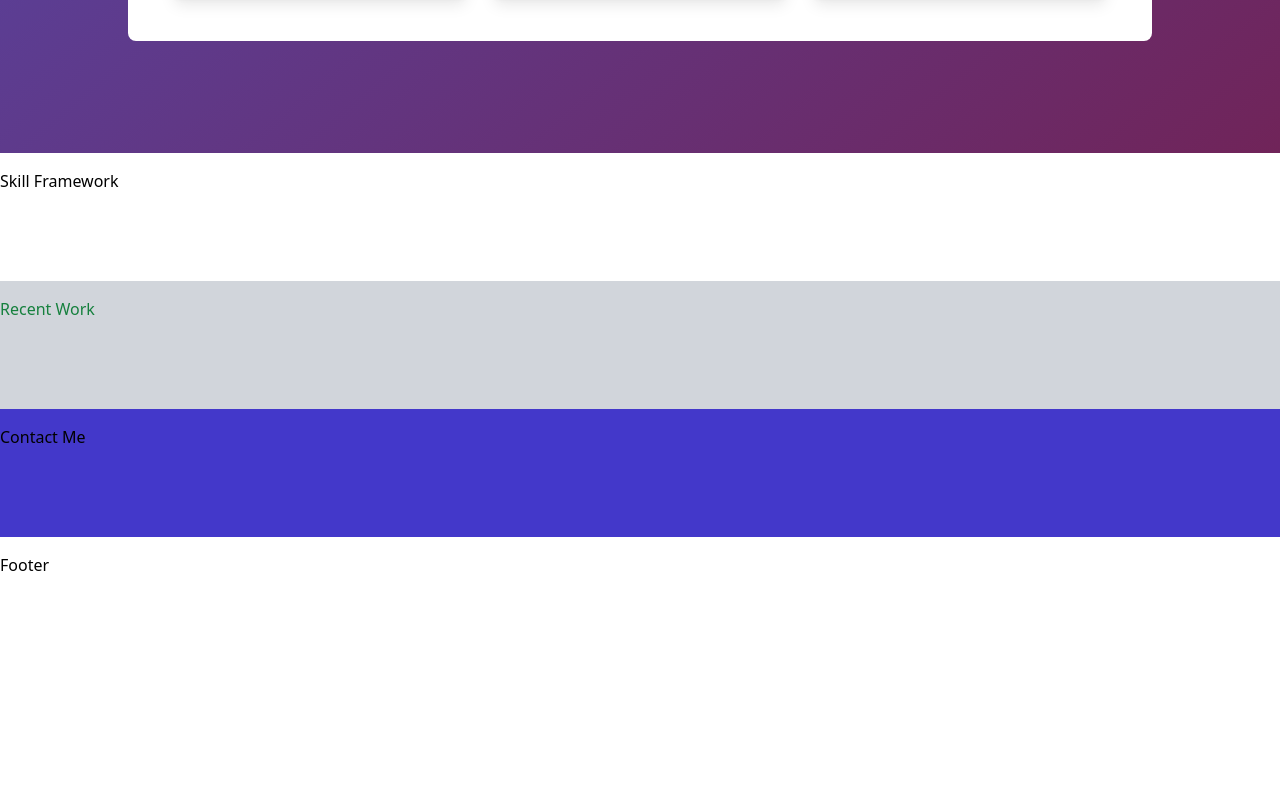
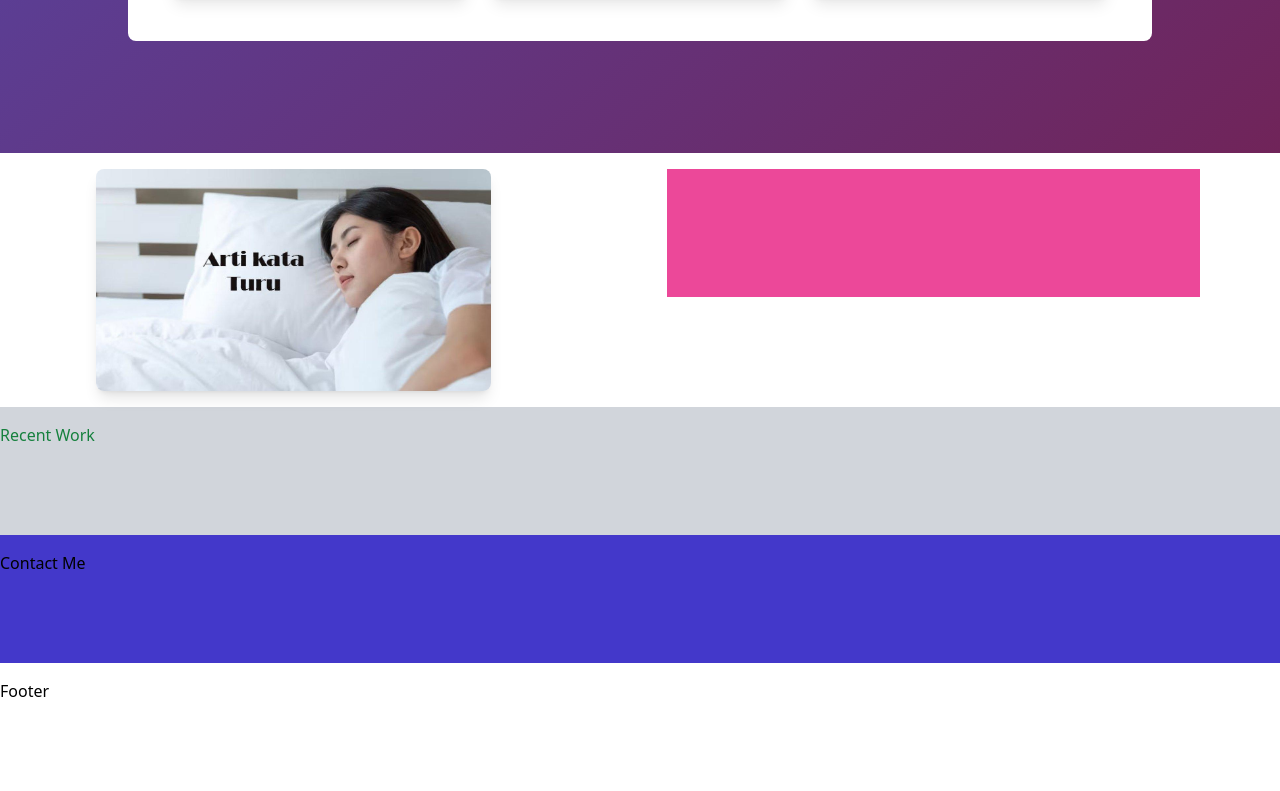
Before and after one commit to Safarqwerty/Web-porto-Tailwindcss, a website: page src/index.html in a window 1280 px wide. Shown: the part 1011-1802 px from the top of the page. Before the commit the page ends 1676 px from the top, so only its background shows below. Drawn offline with Linux system fonts and the light colour scheme.

Commit message:
Membangun Menu Skill Framework 1

```diff
--- a/src/index.html
+++ b/src/index.html
@@ -131,7 +131,16 @@
         </div>
 
     </section>
-    <section class="w-screen mx-auto py-4 bg-white h-32">Skill Framework</section>
+    <section class="w-screen mx-auto py-4 bg-white">
+        <div class="flex flex-wrap">
+            <div class="w-full md:w-4/12 ml-auto mr-auto px-4">
+                <img src="/img/turu.jpg" class="max-w-full rounded-lg shadow-lg">
+            </div>
+            <div class="w-full md:w-5/12 ml-auto mr-auto px-4 bg-pink-500 h-32">
+
+            </div>
+        </div>
+    </section>
     <section class="w-screen mx-auto py-4 bg-gray-300 h-32 text-indigo-900 lg:text-green-700">Recent Work</section>
     <section class="w-screen mx-auto py-4 bg-indigo-700 h-32">Contact Me</section>
     <section class="w-screen mx-auto py-4 bg-white h-32">Footer</section>
```
Also changed, not shown: dist/output.css, img/turu.jpg (added).
